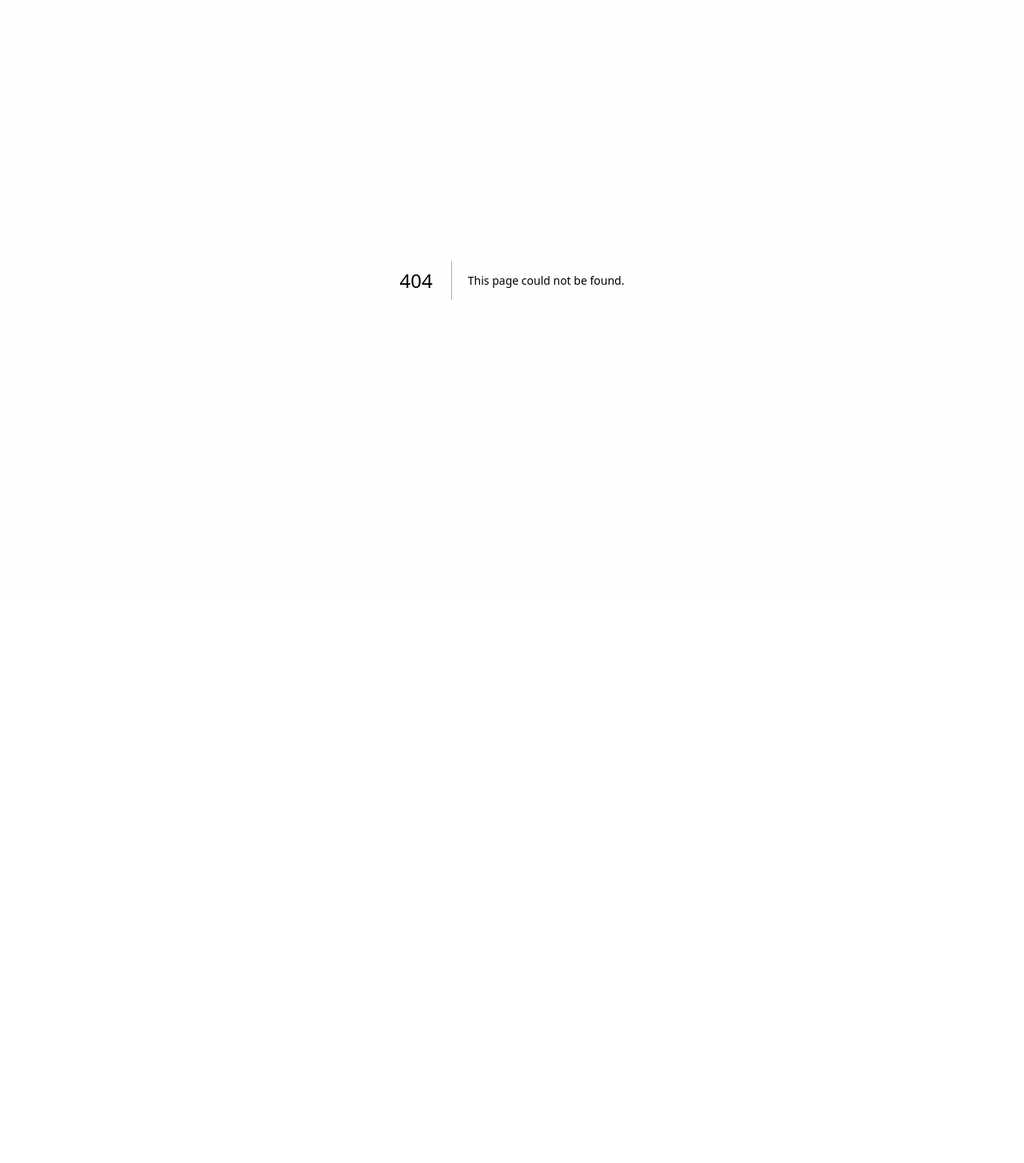
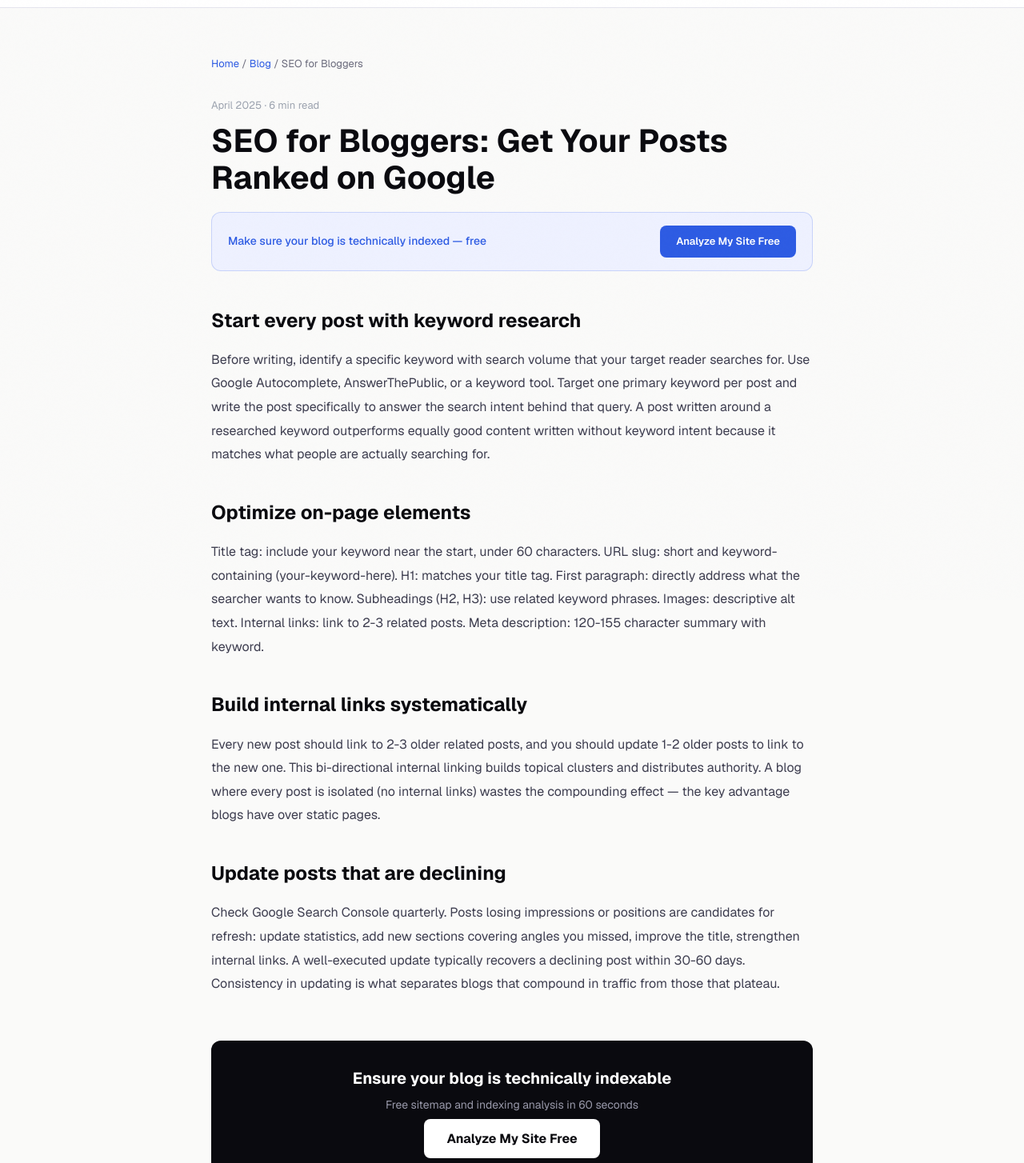
Before and after one commit to Watermelon-Coctail-Bar/sitemap-fixer, a Next.js app: page /blog/seo-for-bloggers in a window 1280 px wide. Before the commit this address had no page. Shown: the part 50-1504 px from the top of the page at 80% size. Before the commit the page ends 800 px from the top, so only its background shows below. Built offline with nearby package versions, Linux system fonts and the light colour scheme.

Commit message:
Create page.tsx

```diff
--- /dev/null
+++ b/src/app/blog/seo-for-bloggers/page.tsx
@@ -0,0 +1,42 @@
+import type { Metadata } from 'next';
+export const metadata: Metadata = {
+  title: 'SEO for Bloggers: How to Get Your Blog Posts Ranked on Google | SitemapFixer',
+  description: "Blog SEO turns your writing into organic traffic. Here is the essential SEO process for every blog post — from keyword research to optimization to promotion.",
+  alternates: { canonical: 'https://sitemapfixer.com/blog/seo-for-bloggers' },
+};
+const steps = [
+  { t: "Start every post with keyword research", d: "Before writing, identify a specific keyword with search volume that your target reader searches for. Use Google Autocomplete, AnswerThePublic, or a keyword tool. Target one primary keyword per post and write the post specifically to answer the search intent behind that query. A post written around a researched keyword outperforms equally good content written without keyword intent because it matches what people are actually searching for." },
+  { t: "Optimize on-page elements", d: "Title tag: include your keyword near the start, under 60 characters. URL slug: short and keyword-containing (your-keyword-here). H1: matches your title tag. First paragraph: directly address what the searcher wants to know. Subheadings (H2, H3): use related keyword phrases. Images: descriptive alt text. Internal links: link to 2-3 related posts. Meta description: 120-155 character summary with keyword." },
+  { t: "Build internal links systematically", d: "Every new post should link to 2-3 older related posts, and you should update 1-2 older posts to link to the new one. This bi-directional internal linking builds topical clusters and distributes authority. A blog where every post is isolated (no internal links) wastes the compounding effect — the key advantage blogs have over static pages." },
+  { t: "Update posts that are declining", d: "Check Google Search Console quarterly. Posts losing impressions or positions are candidates for refresh: update statistics, add new sections covering angles you missed, improve the title, strengthen internal links. A well-executed update typically recovers a declining post within 30-60 days. Consistency in updating is what separates blogs that compound in traffic from those that plateau." },
+];
+export default function Page() {
+  return (
+    <article style={{ maxWidth: 800, margin: '0 auto', padding: '60px 24px' }}>
+      <nav style={{ fontSize: 13, color: '#6b6b7d', marginBottom: 32 }}>
+        <a href="/" style={{ color: '#2d5be3', textDecoration: 'none' }}>Home</a>{' / '}
+        <a href="/blog" style={{ color: '#2d5be3', textDecoration: 'none' }}>Blog</a>{' / '}
+        <span>SEO for Bloggers</span>
+      </nav>
+      <div style={{ fontSize: 13, color: '#9ca3af', marginBottom: 12 }}>April 2025 · 6 min read</div>
+      <h1 style={{ fontSize: 40, fontWeight: 700, color: '#0a0a0f', marginBottom: 20, lineHeight: 1.15 }}>SEO for Bloggers: Get Your Posts Ranked on Google</h1>
+      <div style={{ background: '#eef1ff', border: '1px solid rgba(45,91,227,0.2)', borderRadius: 12, padding: '16px 20px', marginBottom: 40, display: 'flex', alignItems: 'center', justifyContent: 'space-between', gap: 16 }}>
+        <span style={{ fontSize: 14, color: '#2d5be3', fontWeight: 500 }}>Make sure your blog is technically indexed — free</span>
+        <a href="/" style={{ background: '#2d5be3', color: 'white', padding: '10px 20px', borderRadius: 8, textDecoration: 'none', fontWeight: 600, fontSize: 13 }}>Analyze My Site Free</a>
+      </div>
+      <div style={{ fontSize: 16, color: '#3d3d4f', lineHeight: 1.85 }}>
+        {steps.map(({ t, d }) => (
+          <div key={t} style={{ marginBottom: 36 }}>
+            <h2 style={{ fontSize: 24, fontWeight: 700, color: '#0a0a0f', marginBottom: 12 }}>{t}</h2>
+            <p style={{ margin: 0 }}>{d}</p>
+          </div>
+        ))}
+      </div>
+      <div style={{ background: '#0a0a0f', borderRadius: 12, padding: '32px', textAlign: 'center', marginTop: 56 }}>
+        <div style={{ fontSize: 20, fontWeight: 700, color: 'white', marginBottom: 8 }}>Ensure your blog is technically indexable</div>
+        <div style={{ color: '#9999aa', marginBottom: 20, fontSize: 14 }}>Free sitemap and indexing analysis in 60 seconds</div>
+        <a href="/" style={{ background: 'white', color: '#0a0a0f', padding: '14px 28px', borderRadius: 8, textDecoration: 'none', fontWeight: 700 }}>Analyze My Site Free</a>
+      </div>
+    </article>
+  );
+}
```
